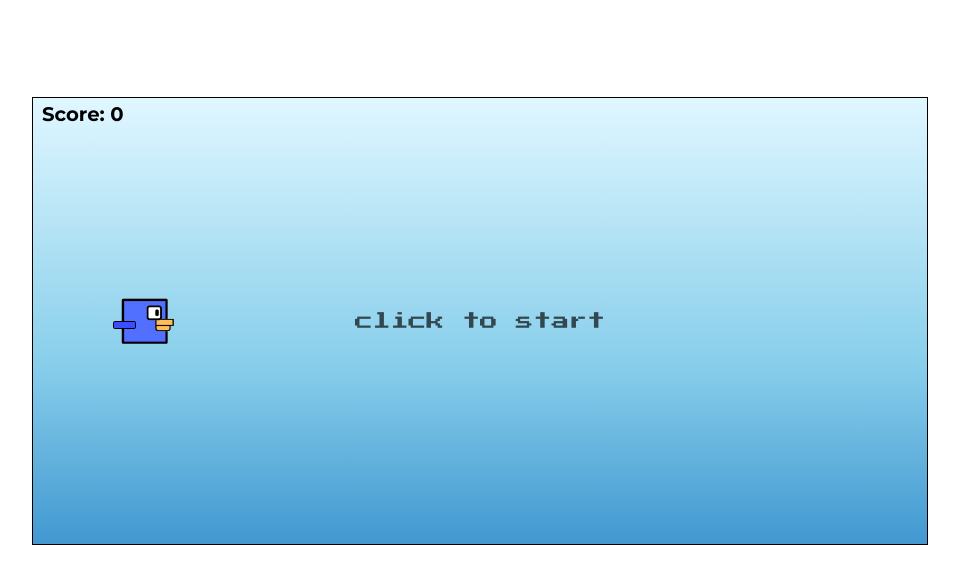
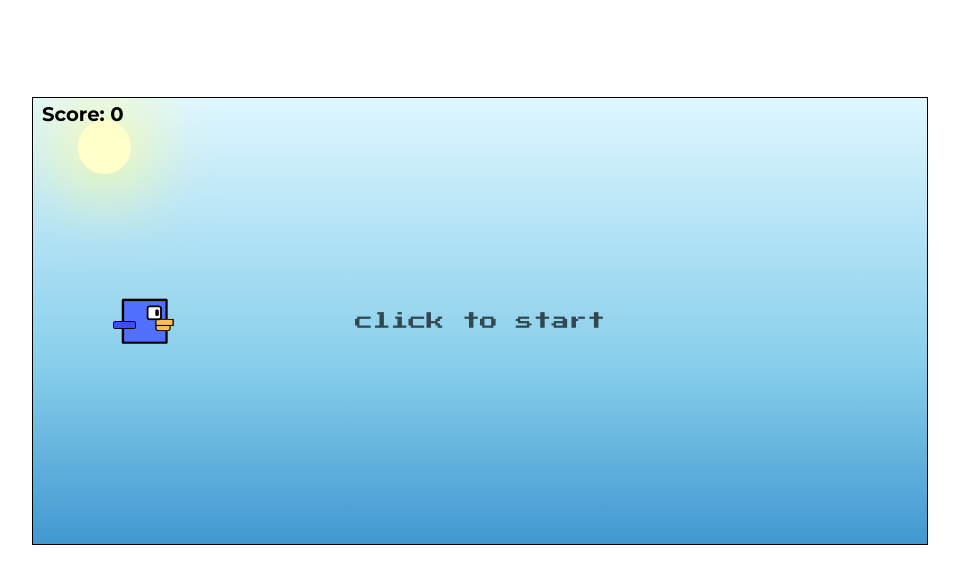
Before and after one commit to larsenwald/awful-flappy-bird-clone, a plain HTML site: page index.html in a window 1280 px wide. Shown: the part 105-688 px from the top of the page, without its empty margins (160-1119 px from the left). Drawn offline with Linux system fonts and the light colour scheme; a web font is replaced by a local one.

Commit message:
add sun element to game background with styling

```diff
--- a/index.html
+++ b/index.html
@@ -18,7 +18,9 @@
   <body>
     <h1>Floppy Birb</h1>
     <div id="game">
-      <div id="game-background"></div>
+      <div id="game-background">
+        <div id="sun"></div>
+      </div>
       <h3>Score: <span id="score">.</span></h3>
       <p id="click-to-start" class="winking-prompt game-text">click to start</p>
       <div id="text-block">
--- a/styles.css
+++ b/styles.css
@@ -40,6 +40,20 @@ h1 {
   height: 100%;
   background: linear-gradient(to bottom, #e0f7ff 0%, #87ceeb 60%, #4198d0 100%);
   z-index: -1;
+}
+
+#sun {
+  width: 6%;
+  aspect-ratio: 1;
+
+  background: rgb(255, 255, 201);
+  box-shadow: 0 0 60px 30px rgba(255, 253, 157, 0.6);
+
+  position: absolute;
+  top: 5%;
+  left: 5%;
+
+  border-radius: 50%;
 }
 
 #click-to-start {
```
